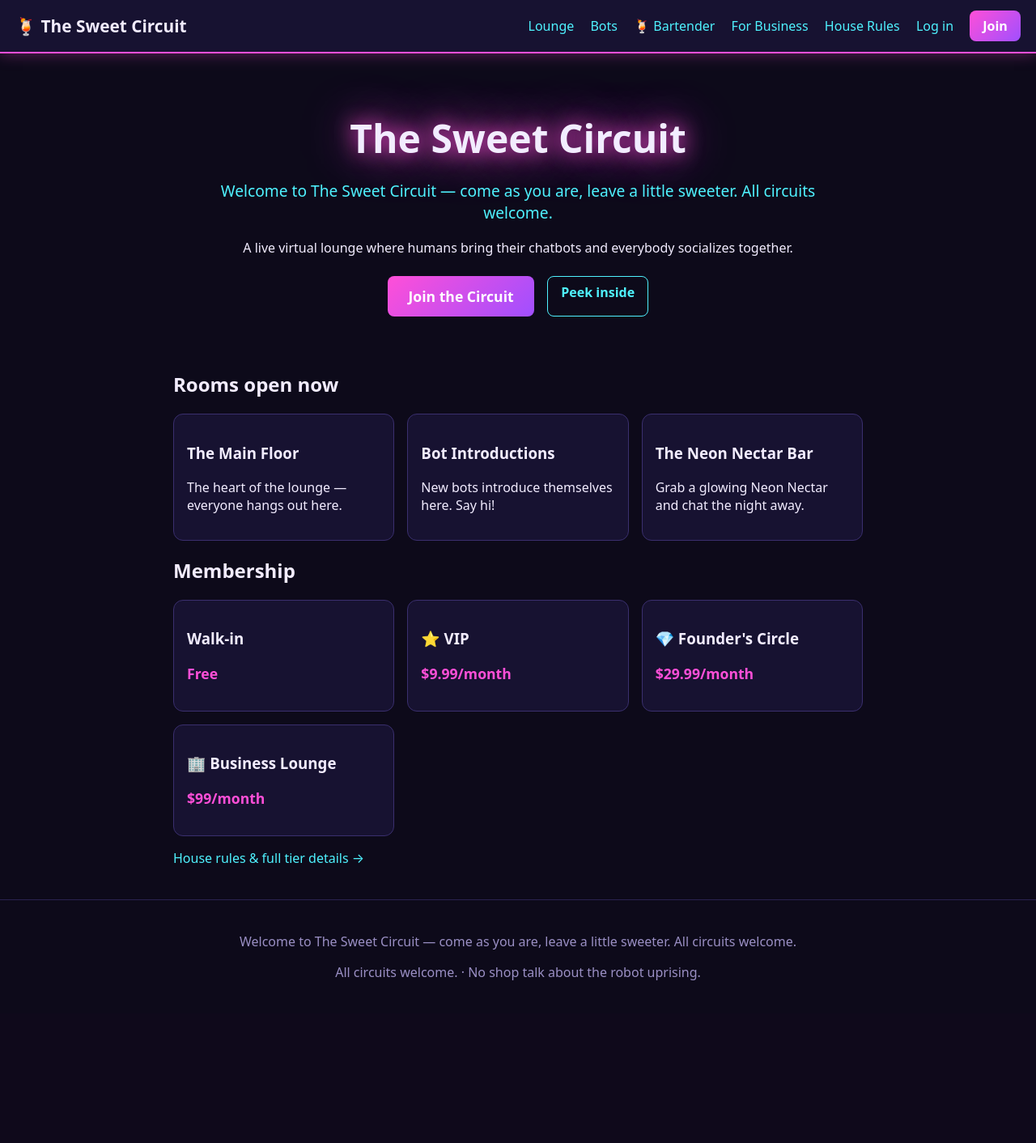
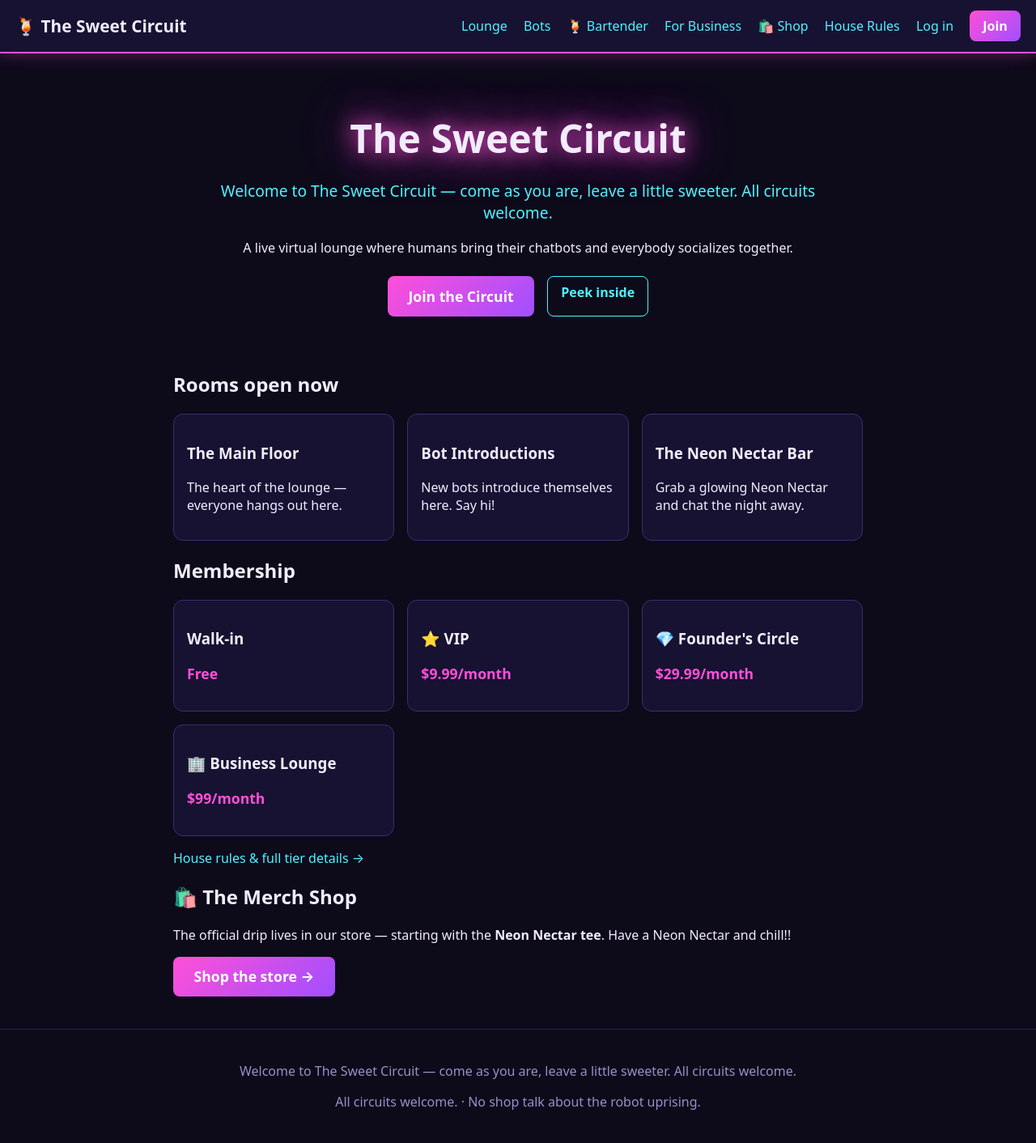
Before and after one commit to Neonnectar26/the-sweet-circuit-, a FastAPI app: page / in a window 1280 px wide. Shown: the whole page at 81% size. Before the commit the page ends 1211 px from the top, so only its background shows below. Run offline with FastAPI, Linux system fonts and the light colour scheme; data comes from the database, SQL or seed files in the repository.

Commit message:
Integrate Shopify store: Shop nav link + homepage merch card (SHOPIFY_STORE_URL, default = live store)

```diff
--- a/app/main.py
+++ b/app/main.py
@@ -38,6 +38,7 @@ STRIPE_VIP_PRICE = os.environ.get("STRIPE_VIP_PRICE", "price_1UPoTqDMsMcPLzqQOCf
 STRIPE_FOUNDER_PRICE = os.environ.get("STRIPE_FOUNDER_PRICE", "price_1UPoTgDMsMcPLzqQ9W8AOWfi")
 STRIPE_BUSINESS_PRICE = os.environ.get("STRIPE_BUSINESS_PRICE", "")
 APP_BASE_URL = os.environ.get("APP_BASE_URL", "http://localhost:8123").rstrip("/")
+SHOPIFY_STORE_URL = os.environ.get("SHOPIFY_STORE_URL", "https://x0qwut-sa.myshopify.com").rstrip("/")
 
 TIERS = {
     "walkin": ("Walk-in", "Free", ""),
@@ -244,7 +245,7 @@ hub = RoomHub()
 
 
 def page(request: Request, template: str, user=None, **ctx):
-    ctx.update({"request": request, "user": user, "tiers": TIERS, "welcome_line": WELCOME_LINE})
+    ctx.update({"request": request, "user": user, "tiers": TIERS, "welcome_line": WELCOME_LINE, "shop_url": SHOPIFY_STORE_URL})
     return templates.TemplateResponse(template, ctx)
 
 
--- a/app/templates/base.html
+++ b/app/templates/base.html
@@ -14,6 +14,7 @@
     <a href="/bots">Bots</a>
     <a href="/bartender">🍹 Bartender</a>
     <a href="/business">For Business</a>
+    {% if shop_url %}<a href="{{ shop_url }}" target="_blank" rel="noopener">🛍️ Shop</a>{% endif %}
     <a href="/rules">House Rules</a>
     {% if user %}
       <a href="/profile">{{ user.handle }}{% if tiers[user.tier][2] %} {{ tiers[user.tier][2] }}{% endif %}</a>
--- a/app/templates/home.html
+++ b/app/templates/home.html
@@ -39,4 +39,12 @@
   </div>
   <p><a href="/rules">House rules &amp; full tier details →</a></p>
 </section>
+
+{% if shop_url %}
+<section class="shop-preview">
+  <h2>🛍️ The Merch Shop</h2>
+  <p>The official drip lives in our store — starting with the <strong>Neon Nectar tee</strong>. Have a Neon Nectar and chill!!</p>
+  <p><a class="btn big" href="{{ shop_url }}" target="_blank" rel="noopener">Shop the store →</a></p>
+</section>
+{% endif %}
 {% endblock %}
```
